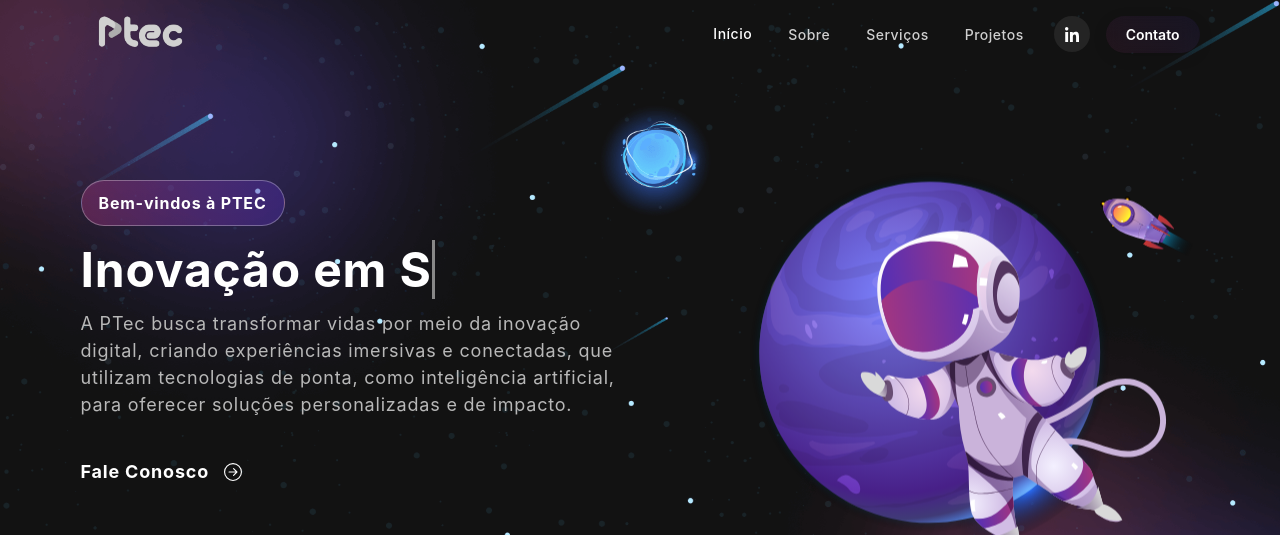
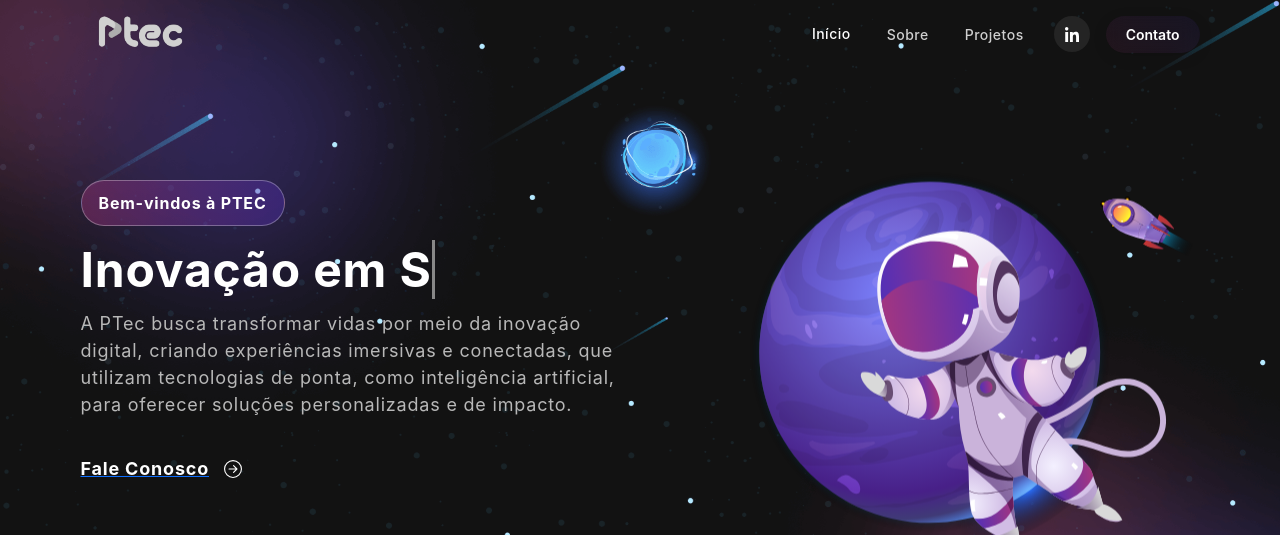
Before and after one commit to marianamarques01/ptec-site, a React (Create React App) app: page / in a window 1280 px wide. Shown: the top 535 px of the page. Built offline with nearby package versions, Linux system fonts and the light colour scheme.

Commit message:
updating

```diff
--- a/src/components/Banner.js
+++ b/src/components/Banner.js
@@ -2,6 +2,7 @@ import { useState, useEffect } from "react";
 import { Container, Row, Col } from "react-bootstrap";
 import headerImg from "../assets/img/header-img.svg";
 import { ArrowRightCircle } from 'react-bootstrap-icons';
+import { HashLink } from 'react-router-hash-link';
 import 'animate.css';
 import TrackVisibility from 'react-on-screen';
 
@@ -58,7 +59,9 @@ export const Banner = () => {
                 <span className="tagline">Bem-vindos à PTEC</span>
                 <h1>{`Inovação em`} <span className="txt-rotate" dataperiod="1000" data-rotate='[ "Soluções", "Educação" ]'><span className="wrap">{text}</span></span></h1>
                   <p>A PTec busca transformar vidas por meio da inovação digital, criando experiências imersivas e conectadas, que utilizam tecnologias de ponta, como inteligência artificial, para oferecer soluções personalizadas e de impacto.</p>
-                  <button className="faleconosco" onClick={() => console.log('connect')}>Fale Conosco <ArrowRightCircle size={18} /></button>
+                  <HashLink to="#connect" smooth>
+                    <button className="faleconosco">Fale Conosco <ArrowRightCircle size={18} /></button>
+                  </HashLink>
               </div>}
             </TrackVisibility>
           </Col>
--- a/src/components/NavBar.js
+++ b/src/components/NavBar.js
@@ -44,8 +44,7 @@ export const NavBar = () => {
         <Navbar.Collapse id="basic-navbar-nav">
           <Nav className="ms-auto">
             <Nav.Link href="#home" className={activeLink === 'home' ? 'active navbar-link' : 'navbar-link'} onClick={() => onUpdateActiveLink('home')}>Início</Nav.Link>
-            <Nav.Link href="#about" className={activeLink === 'about' ? 'active navbar-link' : 'navbar-link'} onClick={() => onUpdateActiveLink('about')}>Sobre</Nav.Link>
-            <Nav.Link href="#skills" className={activeLink === 'skills' ? 'active navbar-link' : 'navbar-link'} onClick={() => onUpdateActiveLink('skills')}>Serviços</Nav.Link>
+            <Nav.Link href="#skills" className={activeLink === 'about' ? 'active navbar-link' : 'navbar-link'} onClick={() => onUpdateActiveLink('about')}>Sobre</Nav.Link>
             <Nav.Link href="#projects" className={activeLink === 'projects' ? 'active navbar-link' : 'navbar-link'} onClick={() => onUpdateActiveLink('projects')}>Projetos</Nav.Link>
           </Nav>
           <span className="navbar-text">
```
